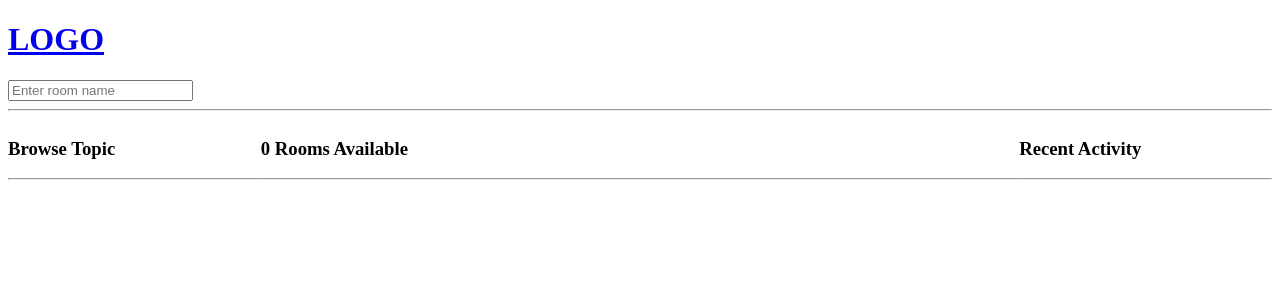
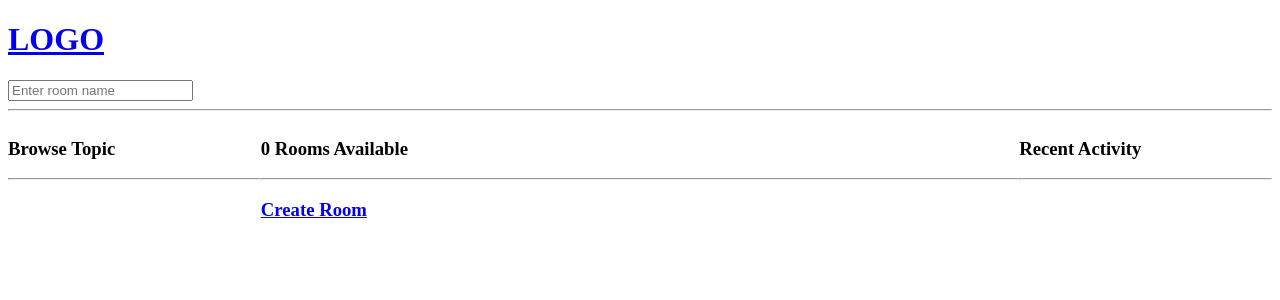
Before and after one commit to javid-rezvan/studybud, a Django app: page / in a window 1280 px wide. Shown: the top 300 px of the page. Run offline with Django 4.2, Linux system fonts and the light colour scheme; data that the repository does not hold is empty.

Commit message:
Update home.html

```diff
--- a/templates/base/home.html
+++ b/templates/base/home.html
@@ -22,9 +22,10 @@
         <h3>{{rooms.count}} Rooms Available</h3>
         <hr>
         <div>
+            <a href="{% url 'create-room' %}"><h3>Create Room</h3></a>
             {% for room in rooms %}
              <span>@{{room.host.username}}</span>
-             <h5>{{room.id}} -- <a href="">{{room.name}}</a></h5>
+             <h5>{{room.id}} -- <a href="{% url 'room' room.id %}">{{room.name}}</a></h5>
              <small>{{room.topic.name}}</small>
              <hr>
             {% endfor %}
```
